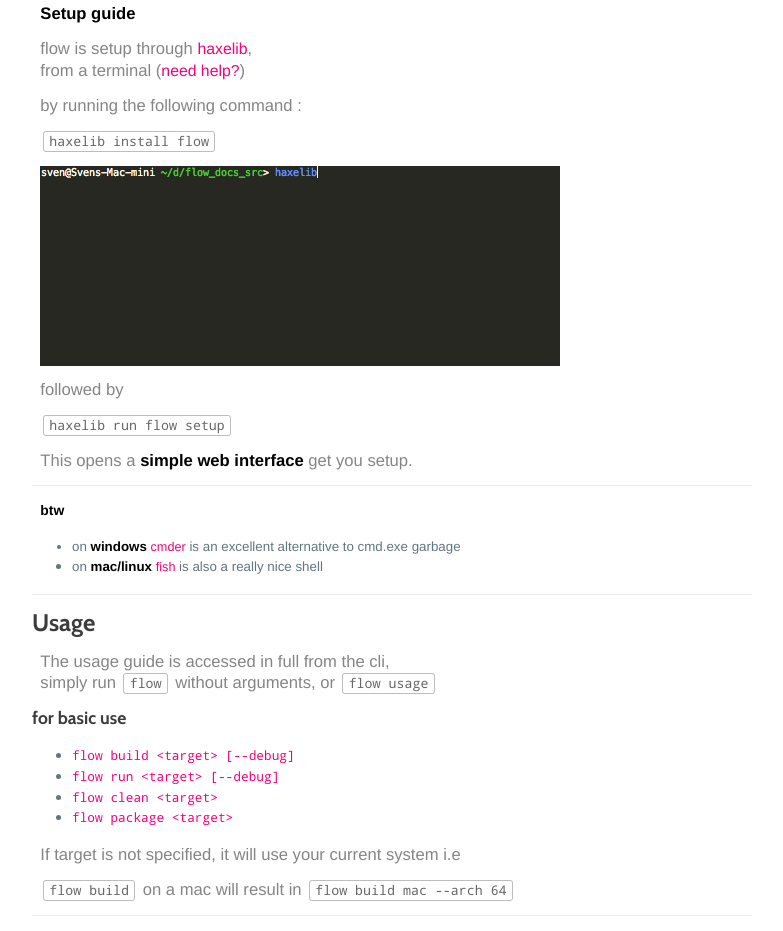
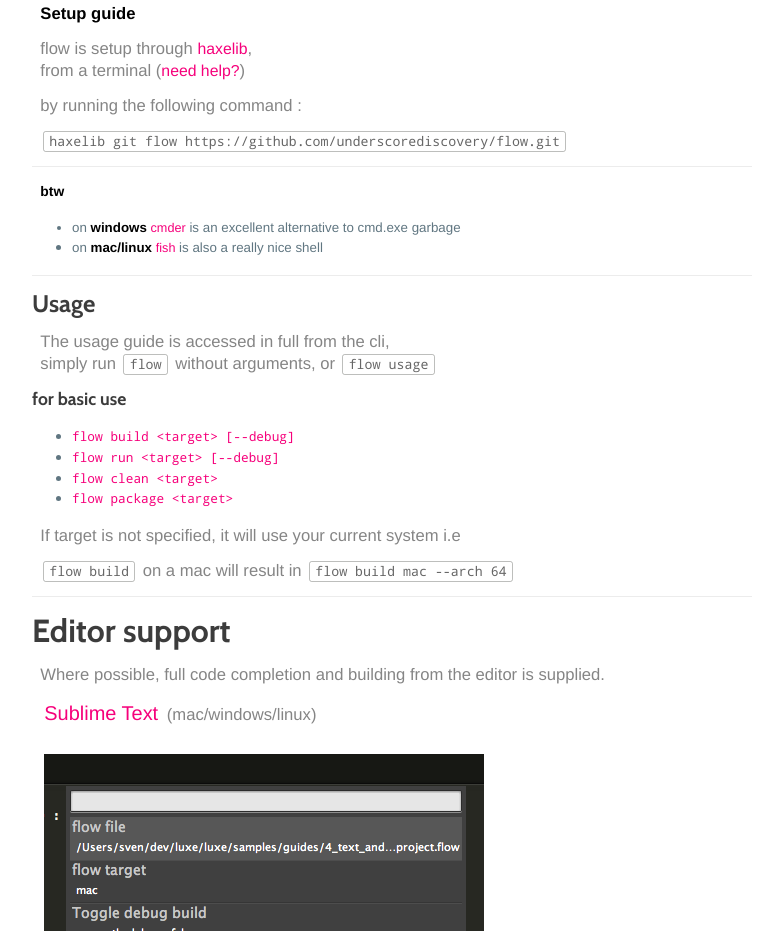
Before and after one commit to snowkit/flow, a plain HTML site: page index.html in a window 1280 px wide. Shown: the part 2778-3709 px from the top of the page, without its empty margins (248-1031 px from the left). Drawn offline with Linux system fonts and the light colour scheme; some packages are replaced by stand-ins of ours; no server answers; a script that the page names is missing; files whose address does not match are found by name.

Commit message:
update docs to not have wrong instructions

```diff
--- a/index.html
+++ b/index.html
@@ -180,11 +180,15 @@ flow takes the haxe output, your project input, and creates shippable applicatio
 <p>flow is setup through <a href="http://haxe.org/manual/haxelib.html" target="_blank">haxelib</a>, <br/>
 from a terminal (<a class="tooltip" data-tooltip="A terminal is a command line interface from your operating system. <br/><br/> <em>windows</em>: cmd.exe <br/> <em>mac</em>: Terminal.app <br/><br/> In Windows cmd.exe is terrible. There is a good alternative linked below.">need help?</a>) <br/></p>
 <p>by running the following command :</p>
-<p><code>haxelib install flow</code></p>
-<p><img src="images/install.gif" alt=""></p>
-<p>followed by</p>
-<p><code>haxelib run flow setup</code></p>
-<p>This opens a <strong>simple web interface</strong> get you setup.</p>
+<p><code>haxelib git flow https://github.com/underscorediscovery/flow.git</code></p>
+<!-- ![](images/install.gif) -->
+
+<!-- followed by -->
+
+<!-- `haxelib run flow setup` -->
+
+<!-- This opens a **simple web interface** get you setup. -->
+
 <hr>
 <p><small>
    <strong>btw</strong> <br/></p>
```
